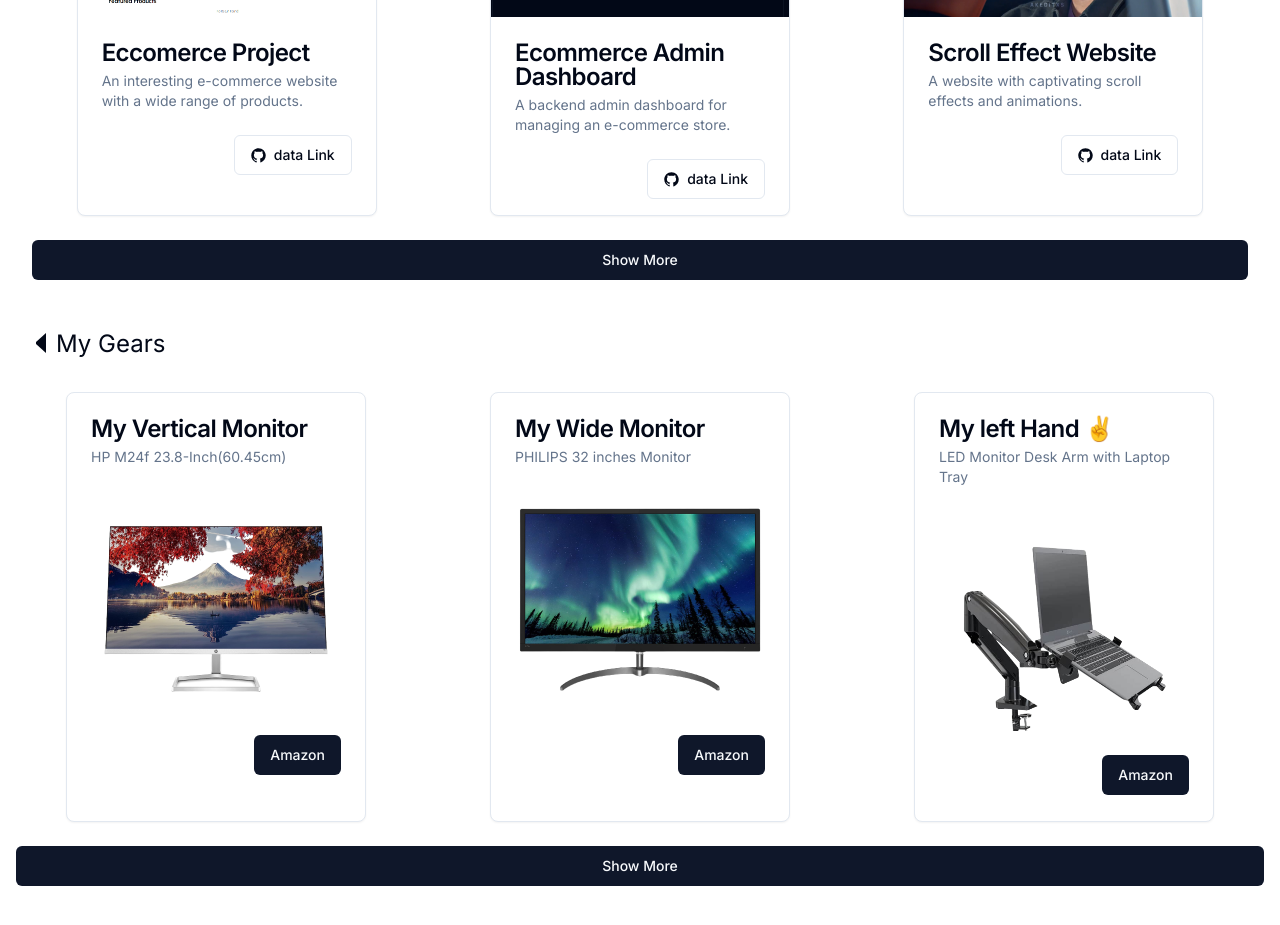
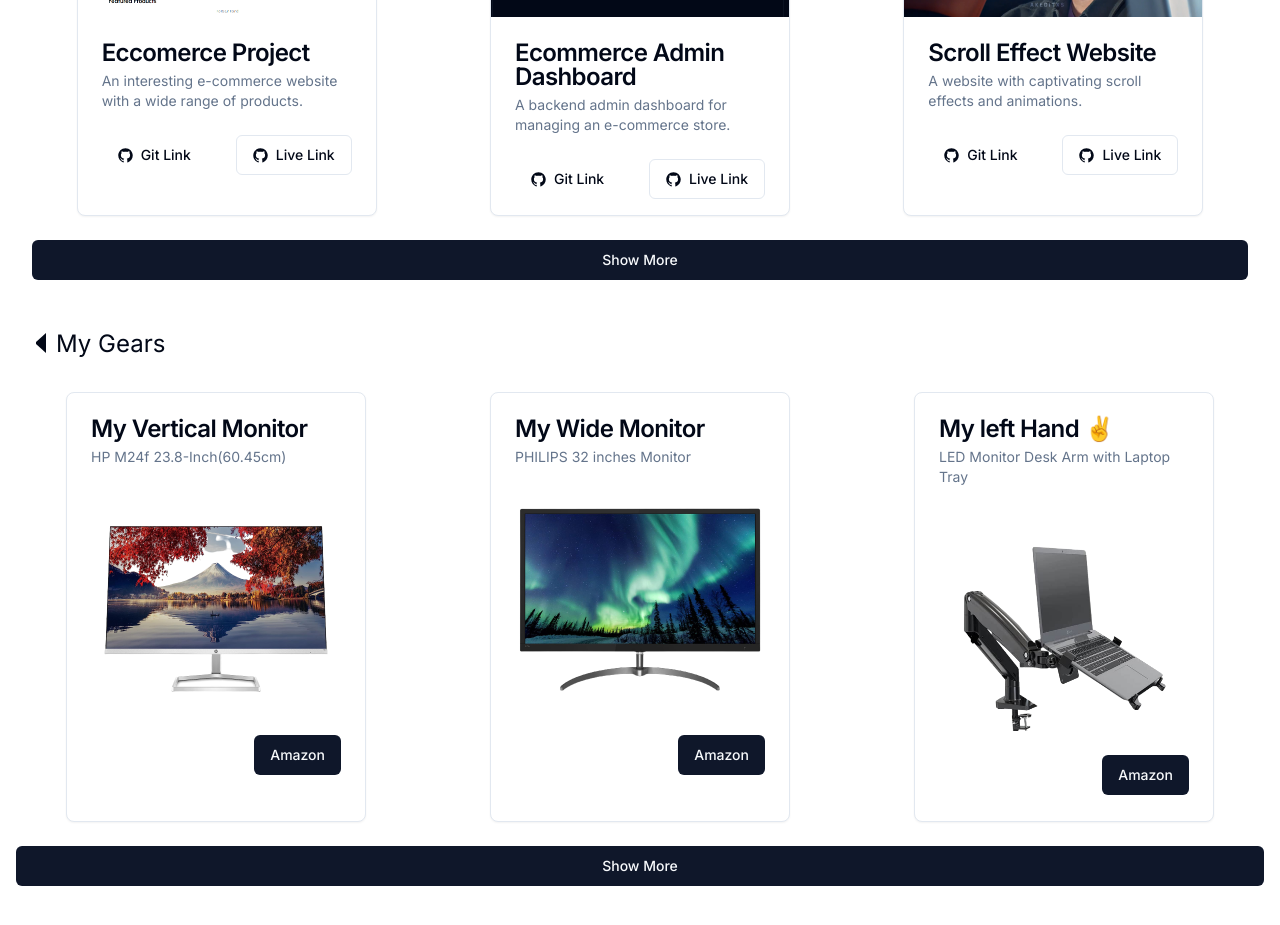
Before and after one commit to WebNaresh/resume-website, a Next.js app: page / in a window 1280 px wide. Shown: the part 2100-3025 px from the top of the page. Built offline with nearby package versions, Linux system fonts and the light colour scheme.

Commit message:
small failuter

```diff
--- a/components/project-card.tsx
+++ b/components/project-card.tsx
@@ -41,7 +41,13 @@ const ProjectCard = ({ details }: Props) => {
         <Link href={details.LiveLink} target="blank">
           <Button variant={"outline"} className="gap-2">
             <GitHubLogoIcon className="" />
-            <div>data Link</div>
+            <div>Live Link</div>
+          </Button>
+        </Link>
+        <Link href={details.GitLink} target="blank">
+          <Button variant={"ghost"} className="gap-2">
+            <GitHubLogoIcon className="" />
+            <div>Git Link</div>
           </Button>
         </Link>
       </CardFooter>
```
